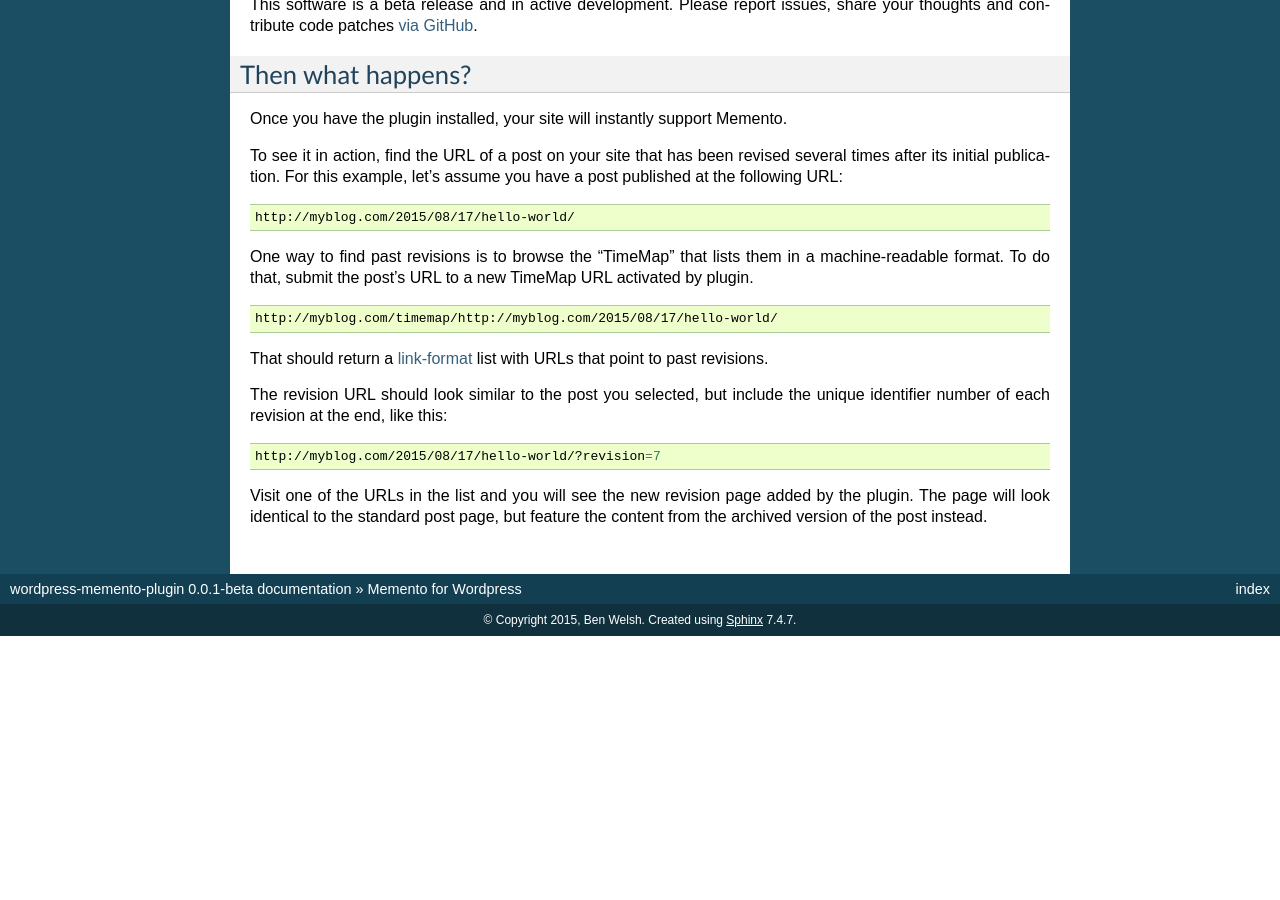
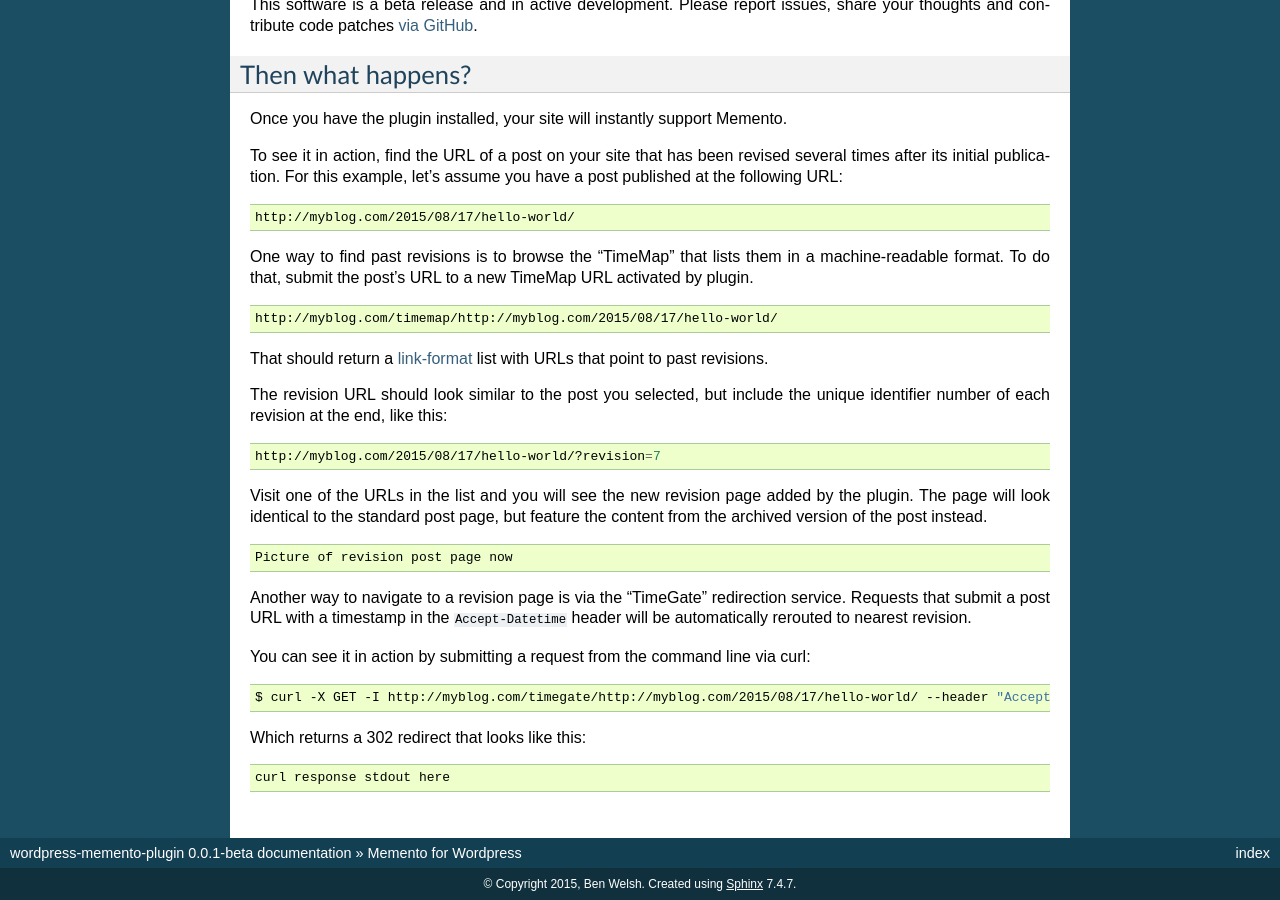
Before and after one commit to palewire/wordpress-memento-plugin, a Sphinx documentation site: the page built from docs/index.rst, in a window 1280 px wide and 900 px high, scrolled down 1001 px. Built offline with Sphinx 7.4.7, drawn with Linux system fonts in a browser that asks for light colours; before the commit the page ends 1637 px from its top, so only the background shows below that.

Commit message:
Added more to the docs

```diff
--- a/docs/index.rst
+++ b/docs/index.rst
@@ -81,3 +81,23 @@ each revision at the end, like this:
 Visit one of the URLs in the list and you will see the new revision page added by the plugin.
 The page will look identical to the standard post page, but feature the content from the archived
 version of the post instead.
+
+.. code:: bash
+
+    Picture of revision post page now
+
+Another way to navigate to a revision page is via the "TimeGate" redirection service.
+Requests that submit a post URL with a timestamp in the ``Accept-Datetime`` header will be automatically
+rerouted to nearest revision.
+
+You can see it in action by submitting a request from the command line via curl:
+
+.. code:: bash
+
+    $ curl -X GET -I http://myblog.com/timegate/http://myblog.com/2015/08/17/hello-world/ --header "Accept-Datetime: Mon, 27 July 2015 01:00:00 GMT"
+
+Which returns a 302 redirect that looks like this:
+
+.. code:: bash
+
+    curl response stdout here
```
